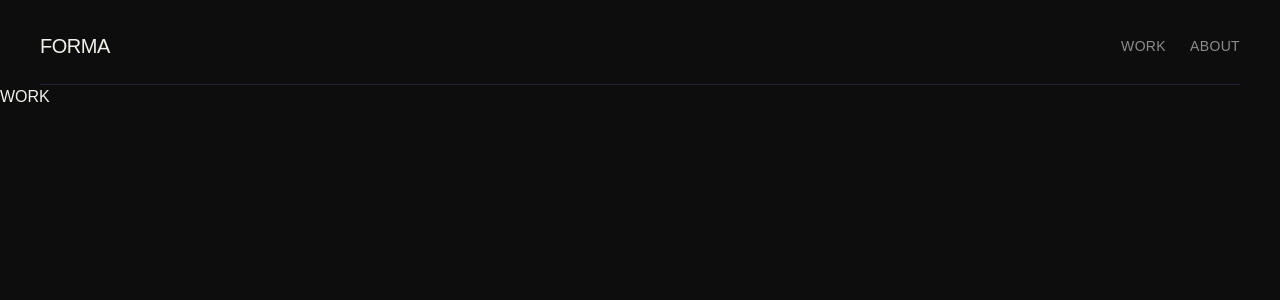
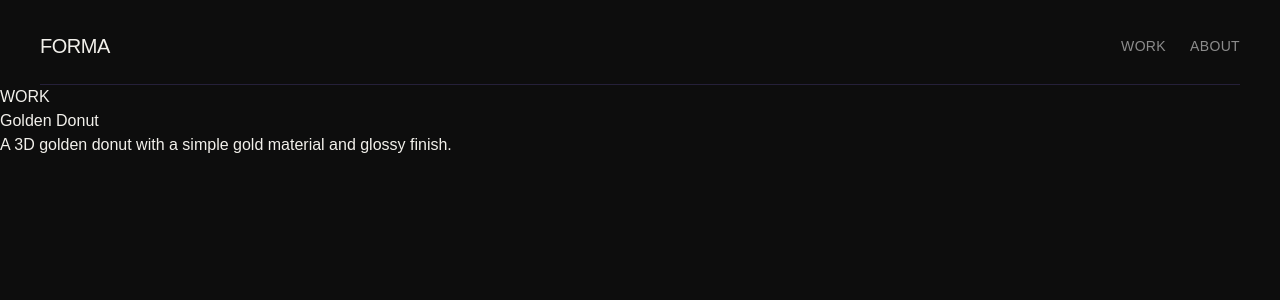
Before and after one commit to FredH2O/forma-3d-gallery, a Next.js app: page /work in a window 1280 px wide. Shown: the top 300 px of the page. Built offline with nearby package versions, Linux system fonts and the light colour scheme.

Commit message:
feat: work page in progress, 3d designs to be added in public>models

```diff
--- a/app/work/page.tsx
+++ b/app/work/page.tsx
@@ -2,6 +2,21 @@ function Work() {
   return (
     <main>
       <h1>WORK</h1>
+
+      <div>
+        {/* 3D model goes here */}
+        <div className="model-viewer">
+          {/* React Three Fiber canvas later */}
+        </div>
+
+        <div>
+          <h2>Golden Donut</h2>
+
+          <p>
+            A 3D golden donut with a simple gold material and glossy finish.
+          </p>
+        </div>
+      </div>
     </main>
   );
 }
--- a/package.json
+++ b/package.json
@@ -9,9 +9,12 @@
     "lint": "eslint"
   },
   "dependencies": {
+    "@react-three/drei": "^10.7.9",
+    "@react-three/fiber": "^9.8.1",
     "next": "16.3.8",
     "react": "19.2.8",
-    "react-dom": "19.2.8"
+    "react-dom": "19.2.8",
+    "three": "^0.186.1"
   },
   "devDependencies": {
     "@tailwindcss/postcss": "^4",
```
Also changed, not shown: 2 other files (tests, documents, lock files or other folders).
